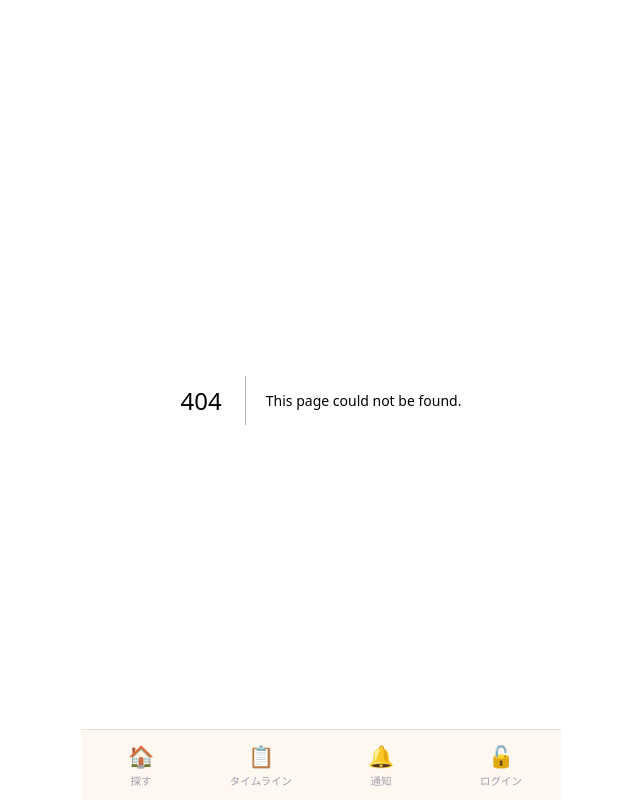
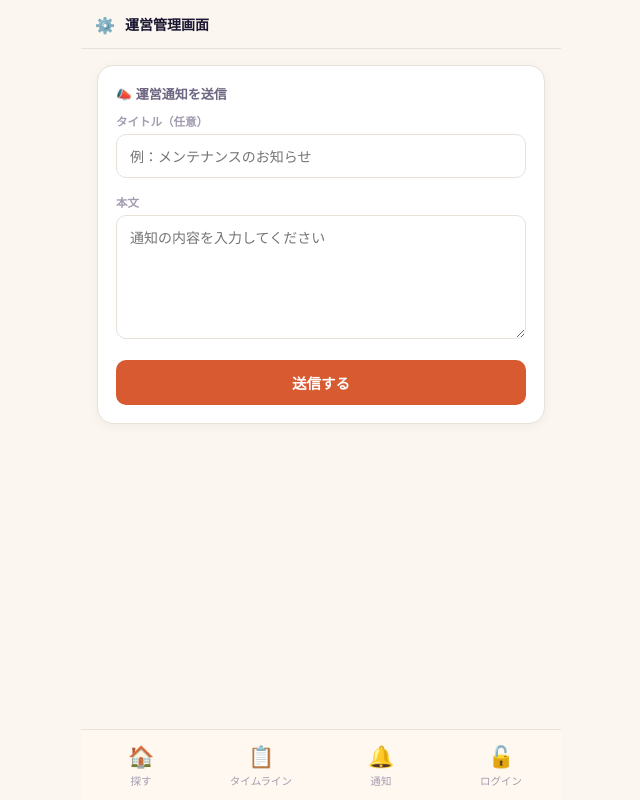
Before and after one commit to adosennsu8-netizen/yumeoibito-app, a Next.js app: page /admin in a window 1280 px wide. Before the commit this address had no page. Shown: the whole page, without its empty margins (319-959 px from the left). Built offline with nearby package versions, Linux system fonts and the light colour scheme; a web font is replaced by a local one.

Commit message:
feat: 運営管理画面・運営通知機能追加

```diff
--- /dev/null
+++ b/app/admin/page.js
@@ -0,0 +1,87 @@
+"use client";
+
+import { useState } from "react";
+import { useAuth } from "../AuthContext";
+
+export default function AdminPage() {
+  const { addNotification } = useAuth();
+  const [title, setTitle] = useState("");
+  const [text, setText] = useState("");
+  const [toast, setToast] = useState("");
+
+  function showToast(msg) {
+    setToast(msg);
+    setTimeout(() => setToast(""), 1800);
+  }
+
+  function handleSend() {
+    if (!text.trim()) {
+      showToast("本文を入力してください");
+      return;
+    }
+    addNotification({
+      type: "admin",
+      creatorId: null,
+      text: title ? `【${title}】${text}` : text,
+    });
+    setTitle("");
+    setText("");
+    showToast("通知を送信しました");
+  }
+
+  return (
+    <div className="app-shell">
+      <div className="subpage-header">
+        <span>⚙️</span>
+        <span className="title">運営管理画面</span>
+      </div>
+
+      <div className="page-content">
+        <div className="card card-pad">
+          <p className="section-title">📣 運営通知を送信</p>
+          <div className="field">
+            <label>タイトル（任意）</label>
+            <input
+              type="text"
+              placeholder="例：メンテナンスのお知らせ"
+              value={title}
+              onChange={(e) => setTitle(e.target.value)}
+            />
+          </div>
+          <div className="field">
+            <label>本文</label>
+            <textarea
+              rows={5}
+              placeholder="通知の内容を入力してください"
+              value={text}
+              onChange={(e) => setText(e.target.value)}
+            />
+          </div>
+          <button onClick={handleSend} className="btn btn-coral btn-block">
+            送信する
+          </button>
+        </div>
+      </div>
+
+      <div
+        style={{
+          position: "fixed",
+          bottom: 90,
+          left: "50%",
+          transform: `translateX(-50%) translateY(${toast ? "0" : "20px"})`,
+          background: "var(--navy)",
+          color: "#fff",
+          padding: "11px 22px",
+          borderRadius: "var(--radius-pill)",
+          fontSize: 13,
+          opacity: toast ? 1 : 0,
+          transition: "all 0.25s",
+          pointerEvents: "none",
+          zIndex: 50,
+        }}
+      >
+        {toast}
+      </div>
+    </div>
+  );
+}
--- a/app/notifications/page.js
+++ b/app/notifications/page.js
@@ -10,6 +10,7 @@ const ICON_MAP = {
   vip: "👑",
   like: "🤍",
   favorite: "♥",
+  admin: "📣",
 };
 
 function linkFor(n) {
```
